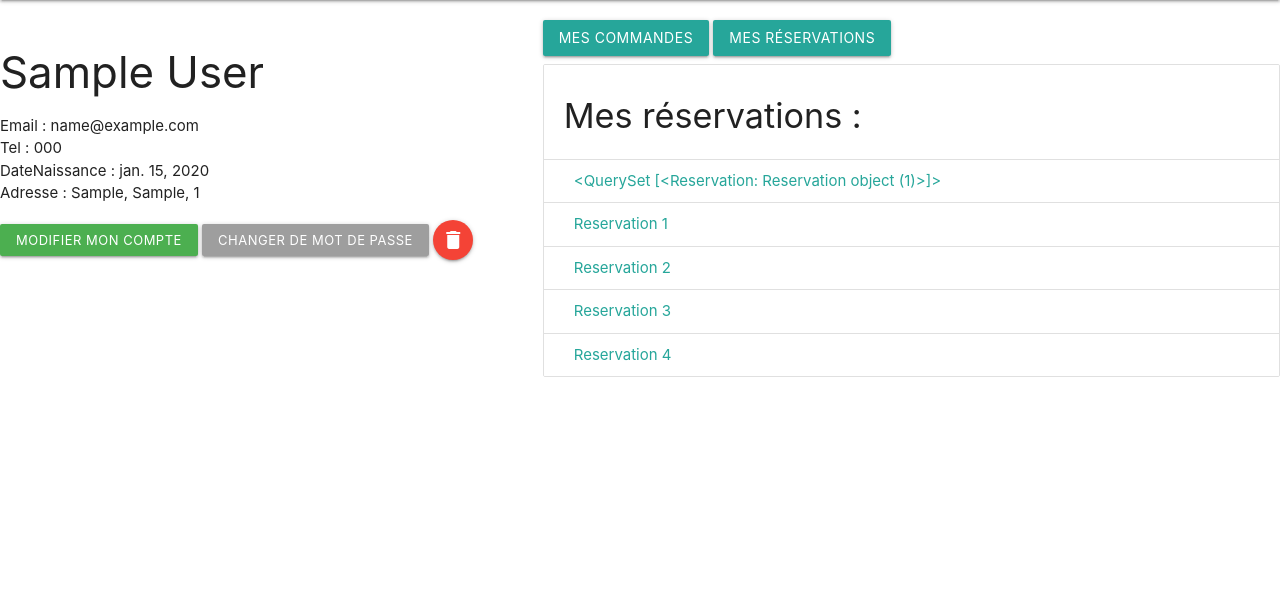
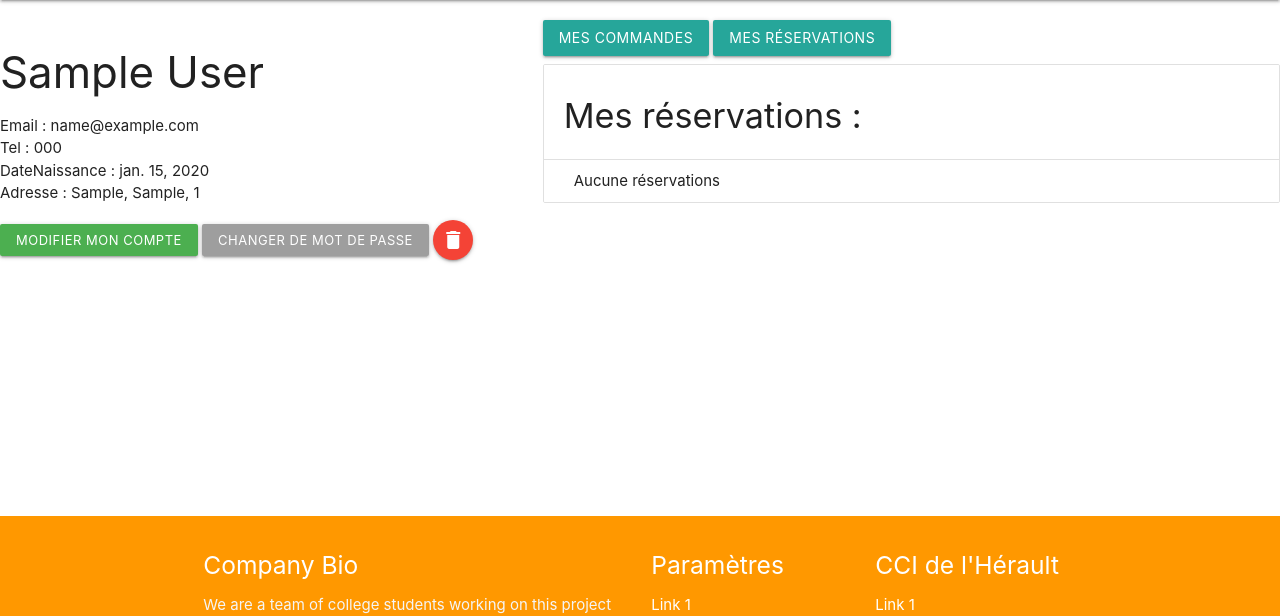
Before and after one commit to AlexisAndre34/Piscine, a Django app: page /moncompte/reservations in a window 1280 px wide. Shown: the part 128-744 px from the top of the page. Run offline with Django 3.2, Linux system fonts and the light colour scheme; a user stored in the database is signed in; tables that the repository leaves empty hold one stand-in row (values such as "Sample post").

Commit message:
modif de l'affichage des reservations dans mon compte

```diff
--- a/Marketplace/app/templates/read/mesreservationsClient.html
+++ b/Marketplace/app/templates/read/mesreservationsClient.html
@@ -4,10 +4,12 @@
 {% block commandes %}
     <div class="collection with-header">
         <div class="collection-header"><h4>Mes réservations :</h4></div>
-        <a href="#!" class="collection-item">{{ reservations }}</a> <!-- IL faudra faire un for reservation in reservations -->
-        <a href="#!" class="collection-item">Reservation 1</a>
-        <a href="#!" class="collection-item">Reservation 2</a>
-        <a href="#!" class="collection-item">Reservation 3</a>
-        <a href="#!" class="collection-item">Reservation 4</a>
+        {% if reservation %}
+            {% for reservation in reservations %}
+            <a href="#!" class="collection-item"> {{ reservation }}</a> <!-- IL faudra faire un for reservation in reservations -->
+            {% endfor %}
+        {% else %}
+            <div class="collection-item">Aucune réservations</div>
+        {% endif %}
     </div>
 {% endblock %}
```
